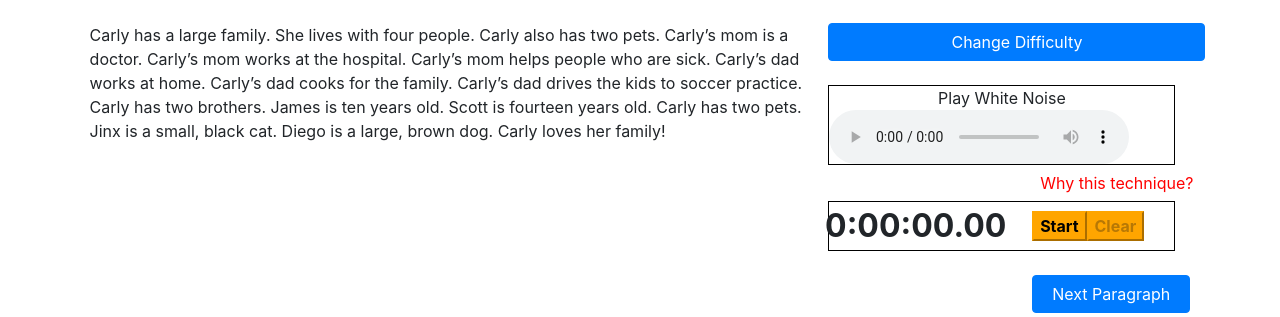
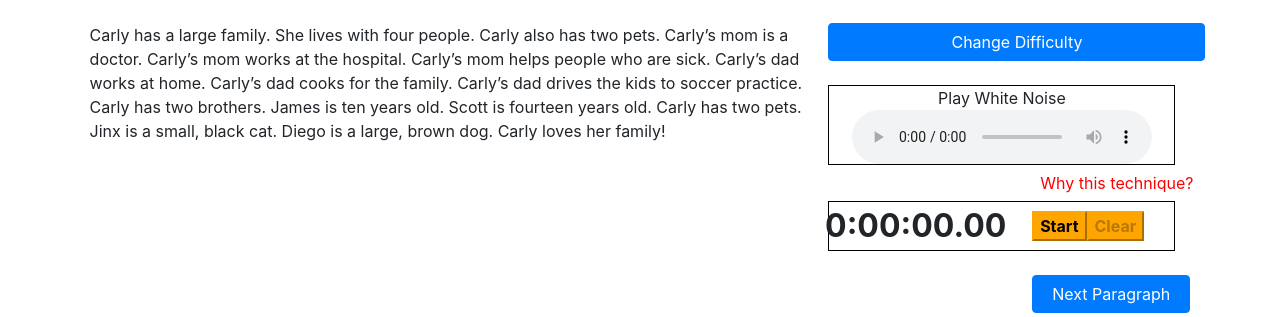
Before and after one commit to bigapple716/online-tutorial, a Flask app: page /learn/technique1/beginner/0 in a window 1280 px wide. Shown: the part 261-578 px from the top of the page. Run offline with Flask 2, Linux system fonts and the light colour scheme; some libraries are stand-ins or nearby versions.

Commit message:
centered items

```diff
--- a/static/main.css
+++ b/static/main.css
@@ -113,3 +113,8 @@
   font-weight: bold;
   border-color: orange;
 }
+
+.rcenter{
+  justify-content: center;
+  align-items: center;
+}
--- a/static/technique1.js
+++ b/static/technique1.js
@@ -22,7 +22,7 @@ function timer() {
     running = true;
     then = Date.now();
     timer = setInterval(run, 51);
-    toggle.innerHTML = 'stop';
+    toggle.innerHTML = 'Stop';
     clear.disabled = true;
   };
 
--- a/templates/technique1.html
+++ b/templates/technique1.html
@@ -38,10 +38,10 @@
 
         <div class="row playbuttonbox">
           <div class="col-12">
-            <div class="row d-flex align-items-center justify-content-center">
+            <div class="row d-flex rcenter">
               Play White Noise
             </div>
-            <div class="row">
+            <div class="row d-flex rcenter">
               <audio src="{{ data.white_noise_file }}" type="audio/mp3" controls loop></audio>
             </div>
           </div>
@@ -56,10 +56,10 @@
         </div>
 
         <div class="row playbuttonbox1">
-          <div class="col-6 d-flex align-items-center justify-content-center">
+          <div class="col-6 d-flex rcenter">
             <time id="timer" class=timer>0:00:00.00</time>
           </div>
-          <div class="col d-flex align-items-center justify-content-center">
+          <div class="col d-flex rcenter">
             <button id="toggle" class="timerbtn">Start</button>
             <button id="clear" class="timerbtn">Clear</button>
           </div>
```
